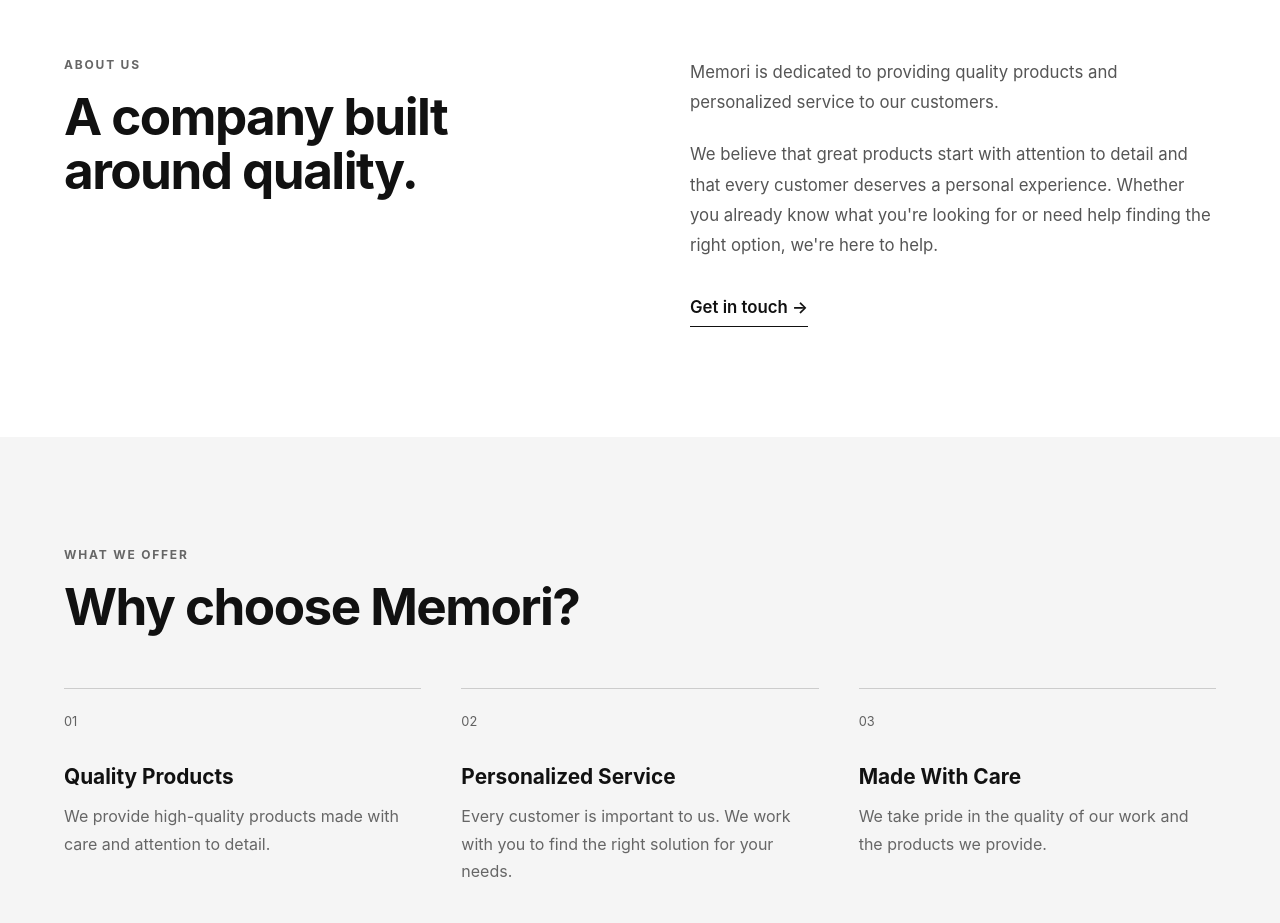
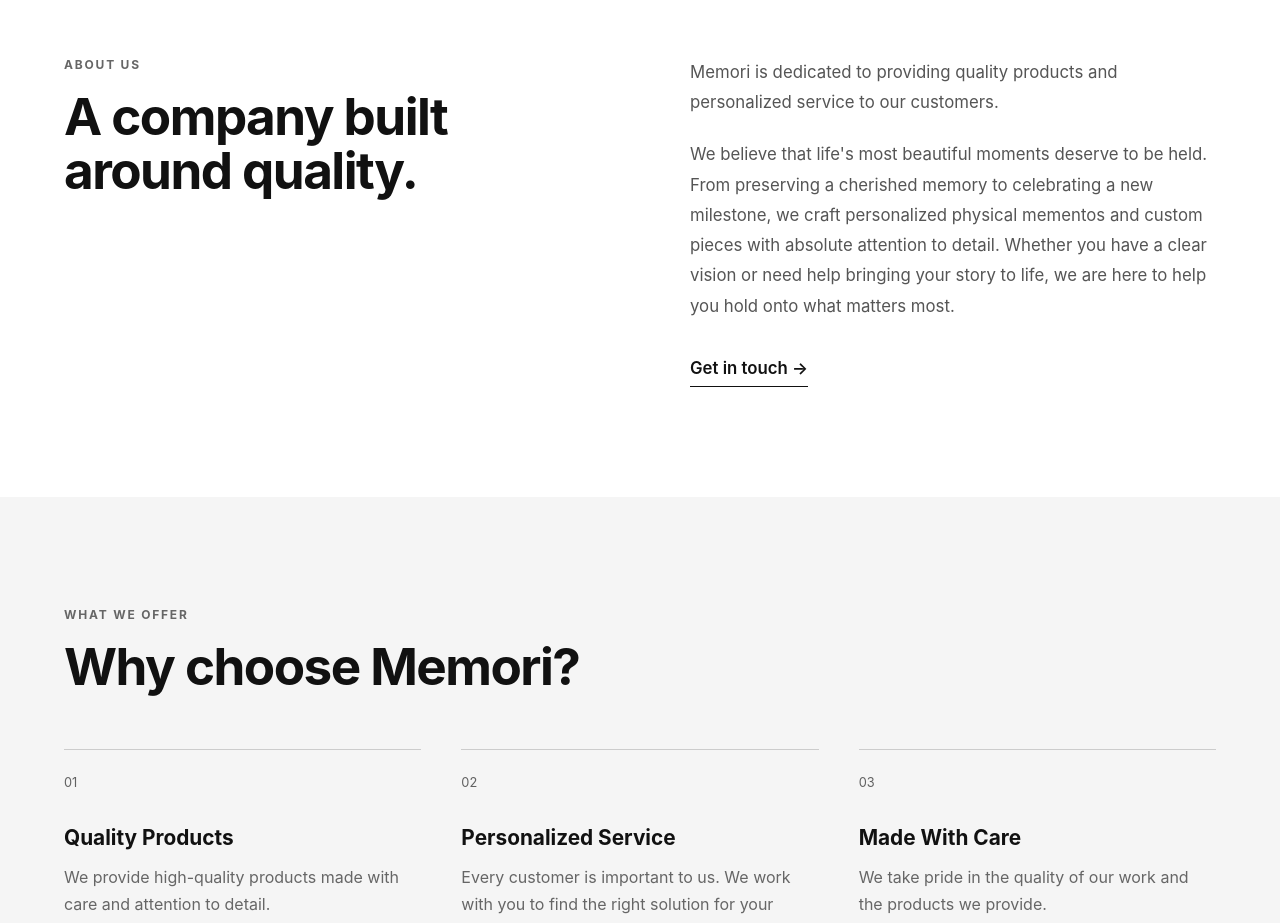
Before and after one commit to MEMORILLC/MEMORI, a SvelteKit app: page / in a window 1280 px wide. Shown: the part 780-1703 px from the top of the page. Built offline with nearby package versions, Linux system fonts and the light colour scheme.

Commit message:
Revise content for personalized mementos
Updated the paragraph to emphasize the importance of preserving memories and crafting personalized mementos.

```diff
--- a/src/routes/+page.svelte
+++ b/src/routes/+page.svelte
@@ -68,10 +68,11 @@
       </p>
 
       <p>
-        We believe that great products start with attention to detail and that
-        every customer deserves a personal experience. Whether you already know
-        what you're looking for or need help finding the right option, we're
-        here to help.
+        We believe that life's most beautiful moments deserve to be held. From preserving
+        a cherished memory to celebrating a new milestone, we craft personalized physical
+        mementos and custom pieces with absolute attention to detail. Whether you have a
+        clear vision or need help bringing your story to life, we are here to help you
+        hold onto what matters most.
       </p>
 
       <a href={resolve("/contact")} class="text-link" aria-label="Get in touch">Get in touch →</a>
```
